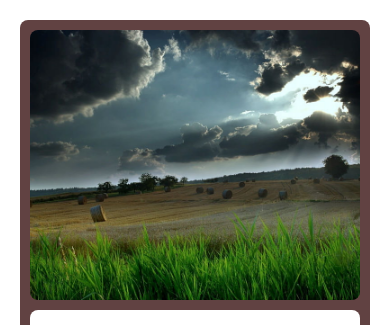
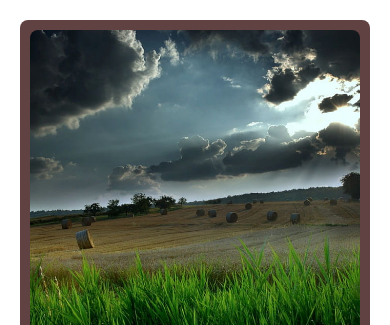
Before and after one commit to santoshkumarmeher/responsiveweb, a plain HTML site: page index.html in a window 390 px wide. Shown: the top 325 px of the page. Drawn offline with Linux system fonts and the light colour scheme.

Commit message:
Responsive design

```diff
--- a/index.html
+++ b/index.html
@@ -5,8 +5,8 @@
     <meta name="viewport" content="width=device-width, initial-scale=1.0">
     <title>Responsive Webpage</title>
     <!-- <link rel="stylesheet" href="./index.css"> -->
-    <!-- <link rel="stylesheet" href="./responsive_1.css"> -->
-    <link rel="stylesheet" href="./responsive.css">
+    <link rel="stylesheet" href="./responsive_1.css">
+    <!-- <link rel="stylesheet" href="./responsive.css"> -->
 </head>
 <body>
 
```
